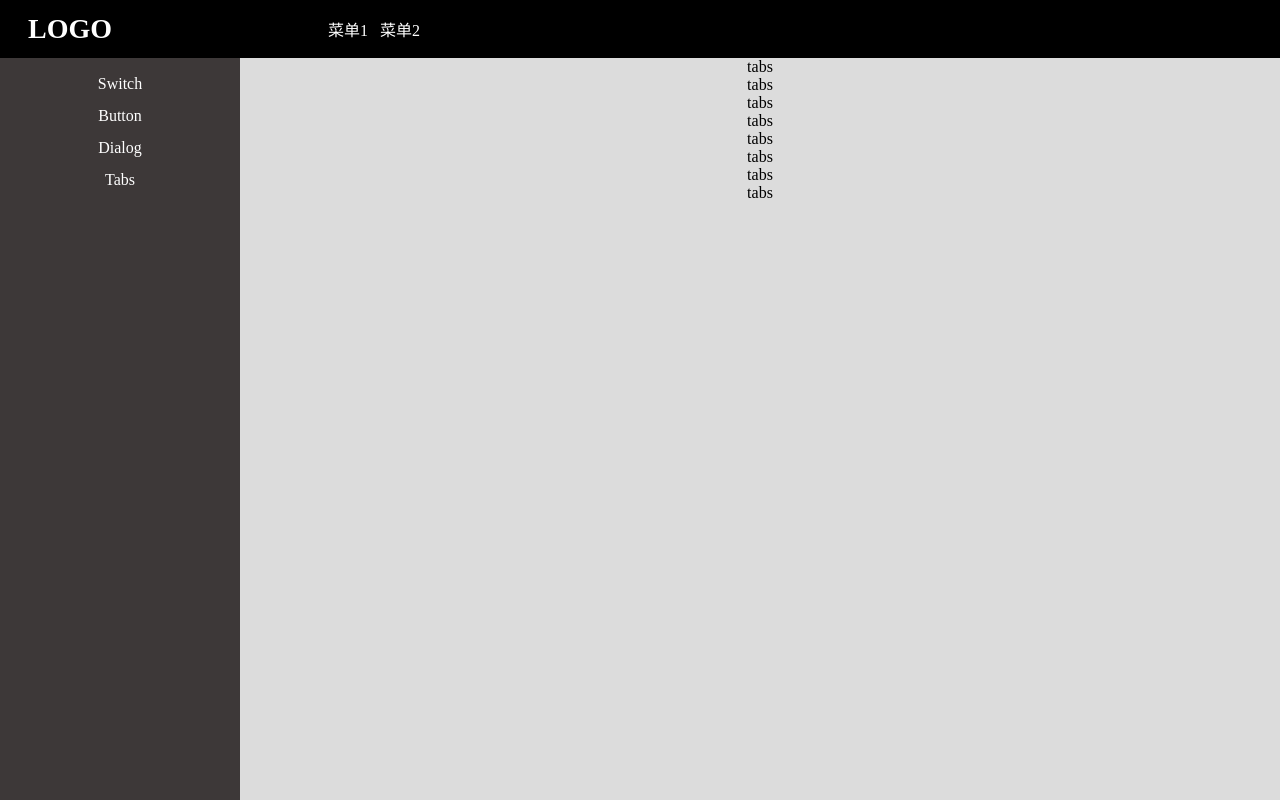
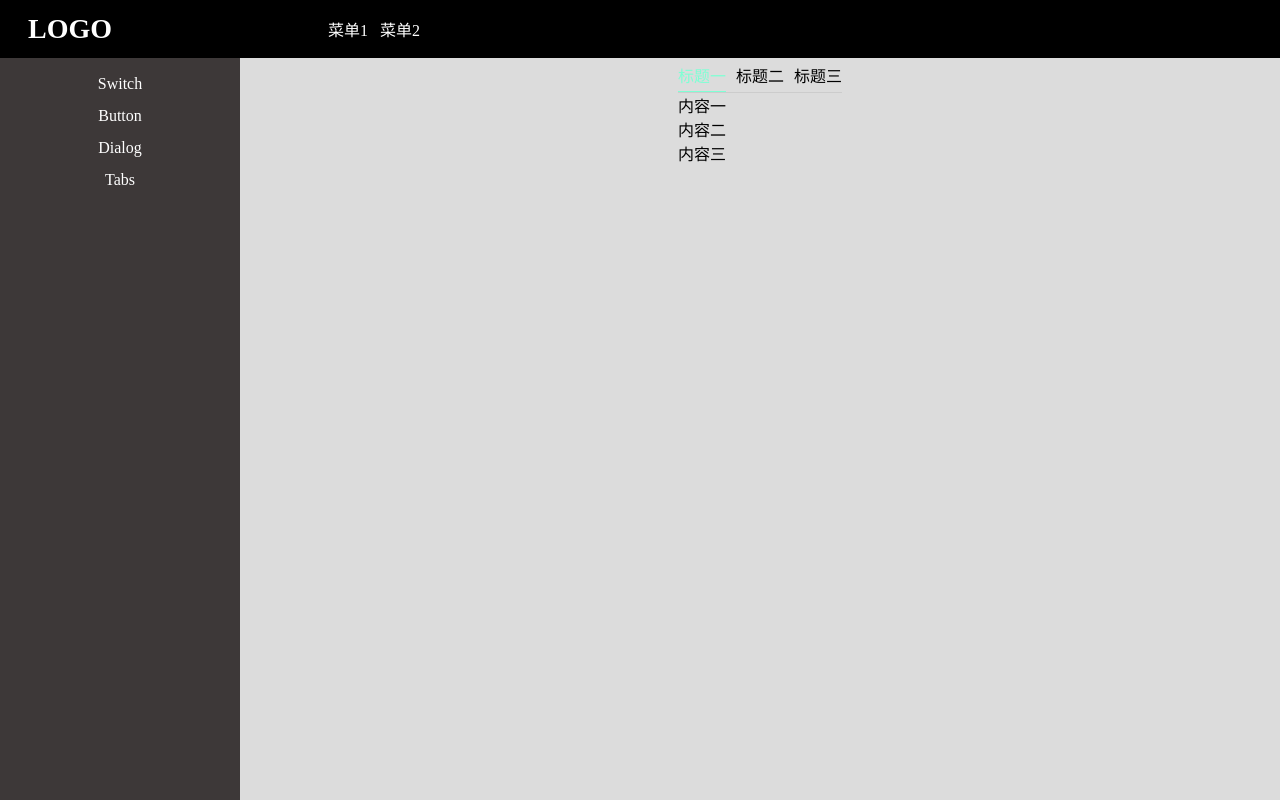
Before and after one commit to Supertinypeanut/protal-vite, a Vue app: page /doc/tabs-demo in a window 1280 px wide. Built offline with nearby package versions, Linux system fonts and the light colour scheme.

Commit message:
feat: 增加tabs

```diff
--- a/jest.config.js
+++ b/jest.config.js
@@ -1,3 +1,3 @@
 module.exports = {
-  preset: '@vue/cli-plugin-unit-jest/presets/typescript-and-babel'
+  preset: '@vue/cli-plugin-unit-jest/presets/typescript-and-babel',
 }
--- a/package.json
+++ b/package.json
@@ -16,11 +16,13 @@
     "@typescript-eslint/eslint-plugin": "^4.6.0",
     "@typescript-eslint/parser": "^4.6.0",
     "@vue/compiler-sfc": "^3.0.0-rc.1",
+    "@vue/eslint-config-prettier": "^6.0.0",
+    "@vue/eslint-config-typescript": "^7.0.0",
     "eslint": "^7.12.1",
     "eslint-config-alloy": "^3.8.2",
     "eslint-config-prettier": "^6.15.0",
-    "eslint-plugin-prettier": "^3.1.4",
-    "eslint-plugin-vue": "^7.1.0",
+    "eslint-plugin-prettier": "^3.3.1",
+    "eslint-plugin-vue": "^7.4.1",
     "husky": "^4.3.8",
     "lint-staged": "^10.5.3",
     "prettier": "^2.1.2",
--- a/src/components/demo/dialog-demo.vue
+++ b/src/components/demo/dialog-demo.vue
@@ -10,7 +10,7 @@
 </template>
 
 <script lang="ts">
-import { defineComponent, ref, wa } from 'vue'
+import { defineComponent, ref } from 'vue'
 import { ItDialog, $itDailog } from '../../lib/it-dialog'
 import { ItButton } from '../../lib/it-button'
 export default defineComponent({
--- a/src/components/demo/switch-demo.vue
+++ b/src/components/demo/switch-demo.vue
@@ -1,19 +1,21 @@
 <template>
-  <Switch v-model:value="checkout" />
+  <div>
+    <it-switch v-model:value="checkout" />
+  </div>
 </template>
 
 <script lang="ts">
-import { Switch } from '../../lib/switch'
-import { ref } from 'vue'
-export default {
+import { ItSwitch } from '../../lib/it-switch'
+import { defineComponent, ref } from 'vue'
+export default defineComponent({
   components: {
-    Switch,
+    ItSwitch,
   },
   setup(prop, context) {
     const checkout = ref(false)
     return { checkout }
   },
-}
+})
 </script>
 
 <style></style>
--- a/src/components/demo/tabs-demo.vue
+++ b/src/components/demo/tabs-demo.vue
@@ -1,16 +1,30 @@
 <template>
-  <p>tabs</p>
-  <p>tabs</p>
-  <p>tabs</p>
-  <p>tabs</p>
-  <p>tabs</p>
-  <p>tabs</p>
-  <p>tabs</p>
-  <p>tabs</p>
+  <div>
+    <it-tabs v-model:selected="selected">
+      <it-tab name="one" title="标题一">内容一</it-tab>
+      <it-tab name="two" title="标题二">内容二</it-tab>
+      <it-tab name="three" title="标题三">内容三</it-tab>
+    </it-tabs>
+  </div>
 </template>
 
-<script>
-export default {}
+<script lang="ts">
+import { defineComponent, ref } from 'vue'
+import { ItTabs, ItTab } from '../../lib/it-tabs'
+export default defineComponent({
+  name: 'tabs-demo',
+  components: {
+    ItTab,
+    ItTabs,
+  },
+  setup() {
+    const selected = ref('one')
+
+    return {
+      selected,
+    }
+  },
+})
 </script>
 
 <style></style>
--- /dev/null
+++ b/src/lib/it-tabs/index.ts
@@ -0,0 +1,4 @@
+import ItTab from './it-tab.vue'
+import ItTabs from './it-tabs.vue'
+
+export { ItTab, ItTabs }
--- /dev/null
+++ b/src/lib/it-tabs/it-tab.vue
@@ -0,0 +1,14 @@
+<template>
+  <div>
+    <slot />
+  </div>
+</template>
+
+<script lang="ts">
+import { defineComponent } from 'vue'
+export default defineComponent({
+  name: 'it-tab',
+})
+</script>
+
+<style></style>
--- /dev/null
+++ b/src/lib/it-tabs/it-tabs.vue
@@ -0,0 +1,101 @@
+<template>
+  <div class="it-tabs">
+    <div ref="navTitle" class="nav-title">
+      <div
+        @click="onClickTitle(c)"
+        :class="{
+          title: true,
+          'title-selected': c.props.name === selected,
+        }"
+        v-for="c in tabList"
+        :key="c.props.name"
+        :ref="
+          (el) => {
+            if (el && c.props.name === selected) selectTitleEl = el
+          }
+        "
+      >
+        {{ c.props.title }}
+      </div>
+      <span ref="selectLine" class="select-line"></span>
+    </div>
+    <component class="" v-for="c in tabList" :key="c.props.name" :is="c" />
+  </div>
+</template>
+
+<script lang="ts">
+import { defineComponent, SetupContext, onMounted, watchEffect, ref } from 'vue'
+import { ItTab } from './index'
+export default defineComponent({
+  name: 'it-tabs',
+  props: {
+    selected: {
+      type: String,
+      required: true,
+    },
+  },
+  setup(props, context: SetupContext) {
+    const getSlots: any = context.slots.default
+    const tabList = getSlots().filter((tab: any) => {
+      if (tab.type !== ItTab)
+        throw Error(`${tab.type}组件类型错误，请使用tab组件`)
+      return true
+    })
+
+    // 计算选中title元素
+    const navTitle = ref<HTMLDivElement>(null)
+    const selectTitleEl = ref<HTMLDivElement>(null)
+    const selectLine = ref<HTMLDivElement>(null)
+    onMounted(() => {
+      watchEffect(() => {
+        const { left: navTitleLeft } = navTitle.value.getBoundingClientRect()
+        const {
+          left: selectTitleElLeft,
+          width,
+        } = selectTitleEl.value.getBoundingClientRect()
+        const left = selectTitleElLeft - navTitleLeft
+
+        selectLine.value.style.width = `${width}px`
+        selectLine.value.style.left = `${left}px`
+      })
+    })
+
+    const onClickTitle = (c: any) => {
+      console.log(c.props.name)
+      context.emit('update:selected', c.props.name)
+    }
+
+    return {
+      tabList,
+      onClickTitle,
+      selectTitleEl,
+      navTitle,
+      selectLine,
+    }
+  },
+})
+</script>
+
+<style lang="scss">
+.nav-title {
+  display: flex;
+  border-bottom: 1px solid #ccc;
+  position: relative;
+  .title {
+    padding: 5px 0;
+    &:not(:first-child) {
+      margin-left: 10px;
+    }
+    &-selected {
+      color: aquamarine;
+    }
+  }
+  .select-line {
+    position: absolute;
+    left: 0;
+    bottom: 0;
+    background-color: aquamarine;
+    height: 1px;
+  }
+}
+</style>
--- a/src/router/index.ts
+++ b/src/router/index.ts
@@ -7,29 +7,30 @@ export const router = createRouter({
   history,
   routes: [
     {
-      path: '/', component: Home,
+      path: '/',
+      component: Home,
     },
     {
-      path: '/doc', component: Doc,
-      redirect: '/doc/switch-demo',
+      path: '/doc',
+      component: Doc,
       children: [
         {
           path: 'switch-demo',
-          component: ()=> import('../components/demo/switch-demo.vue')
+          component: () => import('../components/demo/switch-demo.vue'),
         },
         {
           path: 'button-demo',
-          component: ()=> import('../components/demo/button-demo.vue')
+          component: () => import('../components/demo/button-demo.vue'),
         },
         {
           path: 'dialog-demo',
-          component: ()=> import('../components/demo/dialog-demo.vue')
+          component: () => import('../components/demo/dialog-demo.vue'),
         },
         {
           path: 'tabs-demo',
-          component: ()=> import('../components/demo/tabs-demo.vue')
+          component: () => import('../components/demo/tabs-demo.vue'),
         },
-      ]
-    }
-  ]
+      ],
+    },
+  ],
 })
```
Also changed, not shown: .eslintrc.js, src/lib/it-switch/it-switch.vue (renamed from src/lib/it-switch/switch.vue), 1 other file (tests, documents, lock files or other folders).
